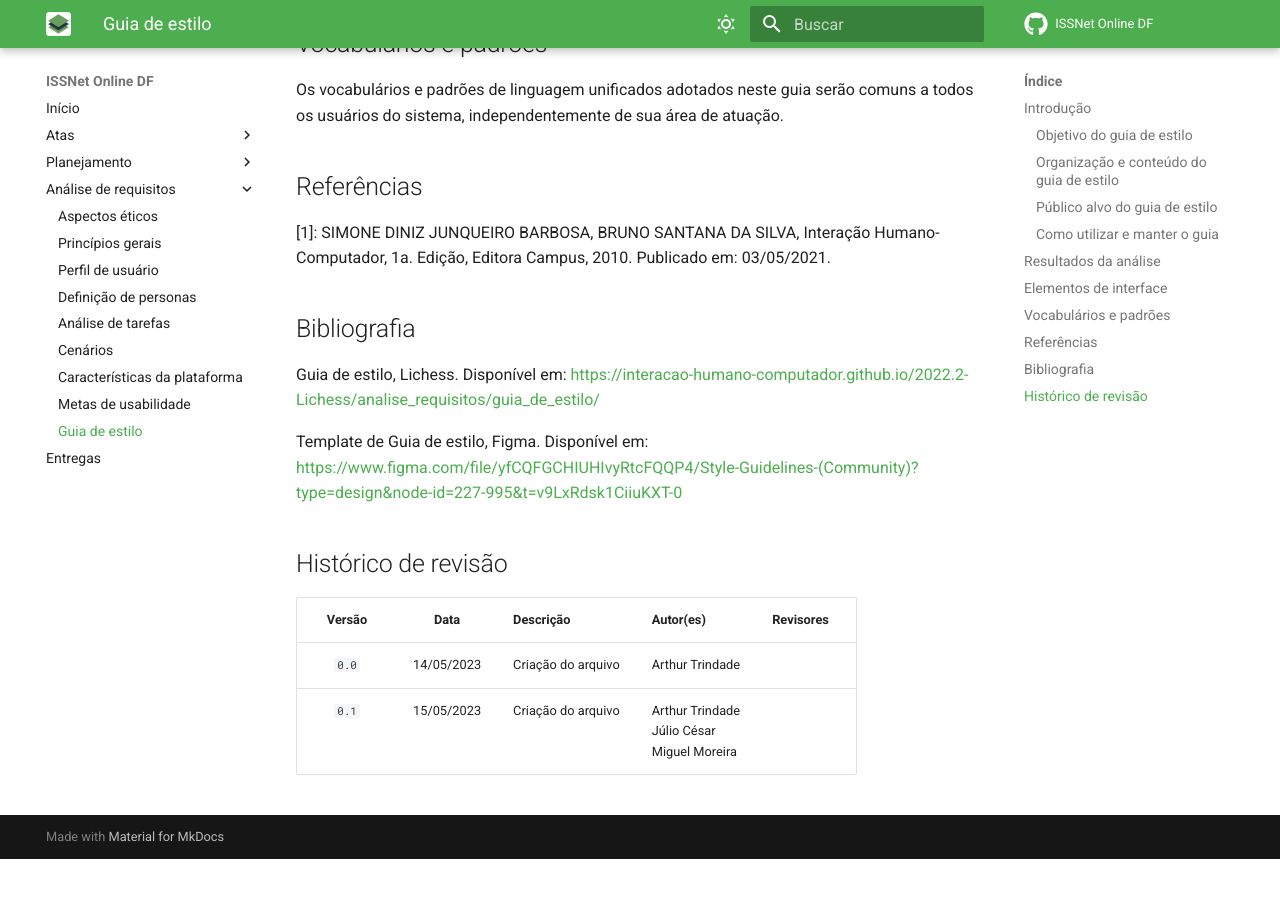
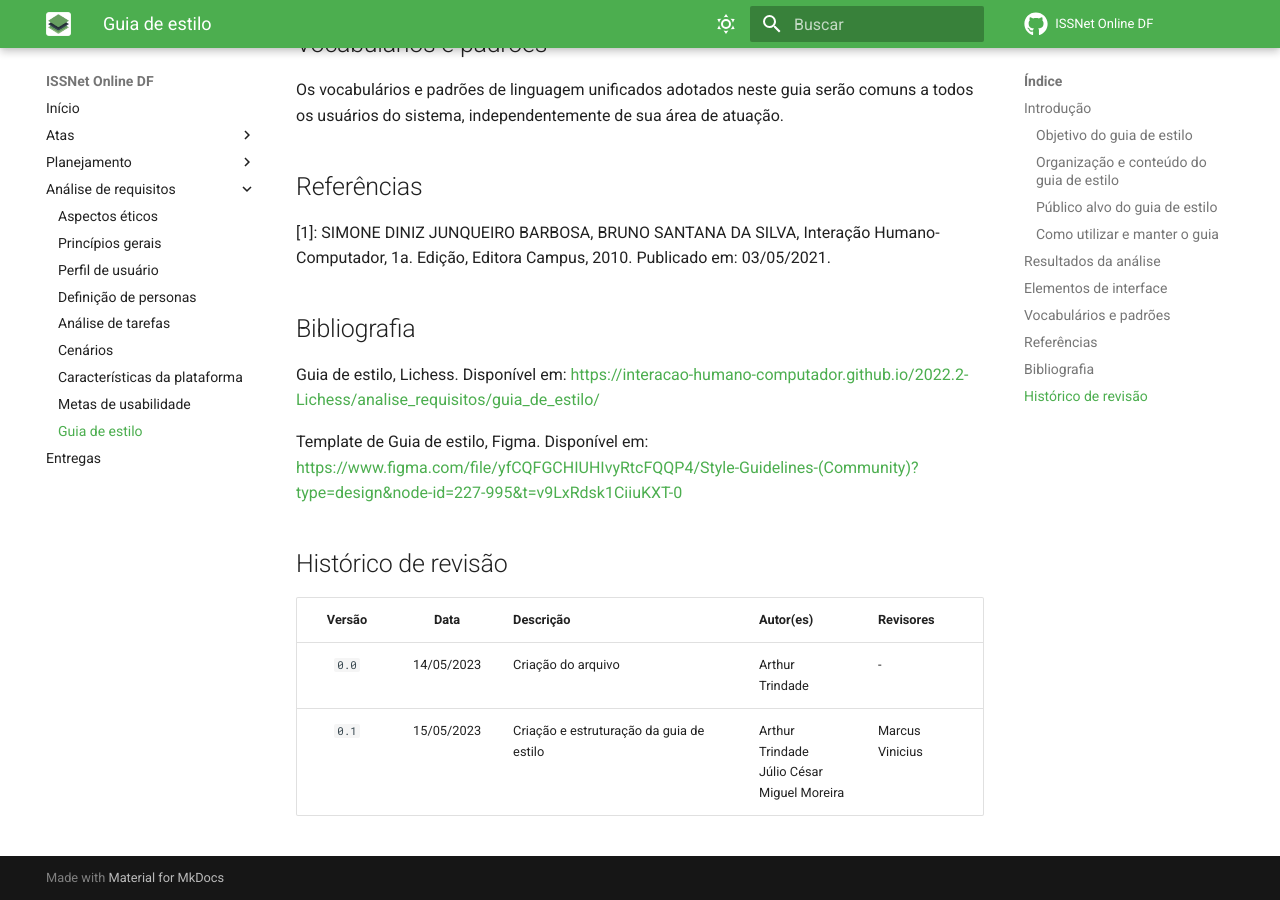
Before and after one commit to Interacao-Humano-Computador/2023.1-ISSNet, an MkDocs documentation site: the page built from gitpages/docs/analise_de_requisitos/guia_de_estilo.md, in a window 1280 px wide and 900 px high, scrolled down 2132 px. Built offline with MkDocs 1.6.1 and Material for MkDocs 9.7.7, drawn with Linux system fonts in a browser that asks for light colours; comment, search, counter and statistics services are not loaded; before the commit the page ends 2991 px from its top, so only the background shows below that.

Commit message:
adição do revisor do guia de estilo

```diff
--- a/gitpages/docs/analise_de_requisitos/guia_de_estilo.md
+++ b/gitpages/docs/analise_de_requisitos/guia_de_estilo.md
@@ -41,7 +41,7 @@ Template de Guia de estilo, Figma. Disponível em: <https://www.figma.com/file/y
 
 ## Histórico de revisão
 
-| Versão     | Data        | Descrição            | Autor(es)                          | Revisores      |
-| :--------: | :---------: | -------------------- | ---------------------------------- | -------------- |
-| `0.0`      |  14/05/2023 | Criação do arquivo   | Arthur Trindade                    |  |
-| `0.1`      |  15/05/2023 | Criação do arquivo   | Arthur Trindade<br>Júlio César<br>Miguel Moreira |  |
+| Versão     | Data        | Descrição                                | Autor(es)                                        | Revisores       |
+| :--------: | :---------: | ---------------------------------------- | ------------------------------------------------ | --------------- |
+| `0.0`      |  14/05/2023 | Criação do arquivo                       | Arthur Trindade                                  | - |
+| `0.1`      |  15/05/2023 | Criação e estruturação da guia de estilo | Arthur Trindade<br>Júlio César<br>Miguel Moreira | Marcus Vinicius |
```
